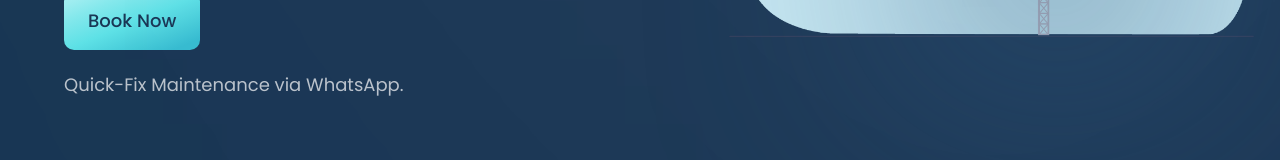
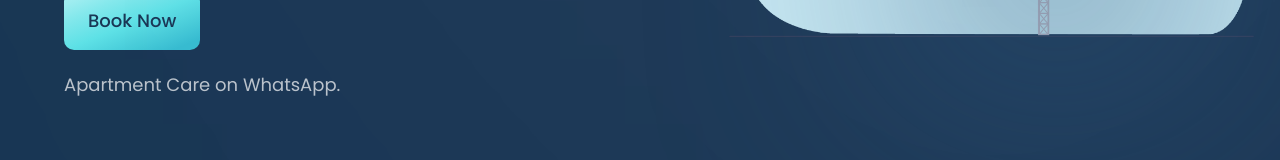
Before and after one commit to tanujdevops/fixaltest, a React (Vite) app: page / in a window 1280 px wide. Shown: the part 588-748 px from the top of the page. Built offline with nearby package versions, Linux system fonts and the light colour scheme.

Commit message:
Updated Home page Slogan

```diff
--- a/src/components/Hero.jsx
+++ b/src/components/Hero.jsx
@@ -40,7 +40,7 @@
 
           <p className={`${styles.paragraph} max-w-[470px] mt-5`}>
 
-          Quick-Fix Maintenance via WhatsApp.
+            Apartment Care on WhatsApp.
 
           </p>
 
```
